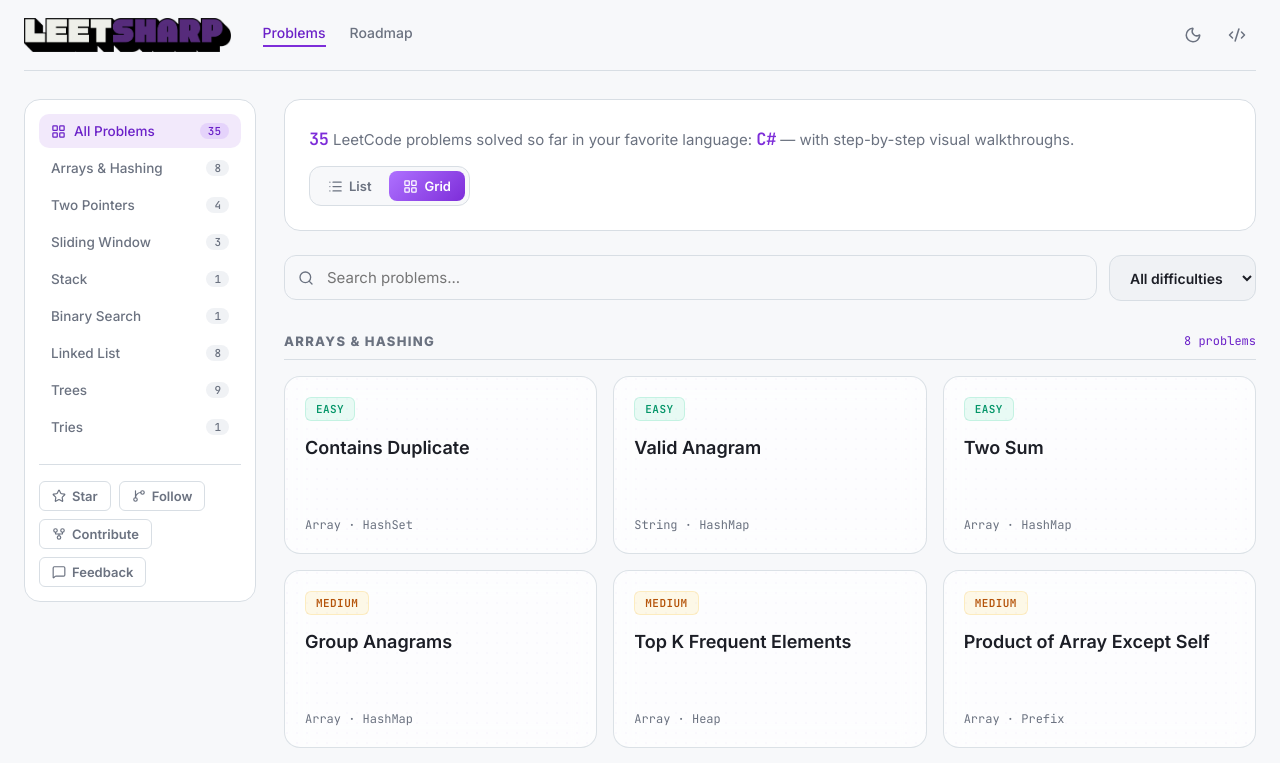
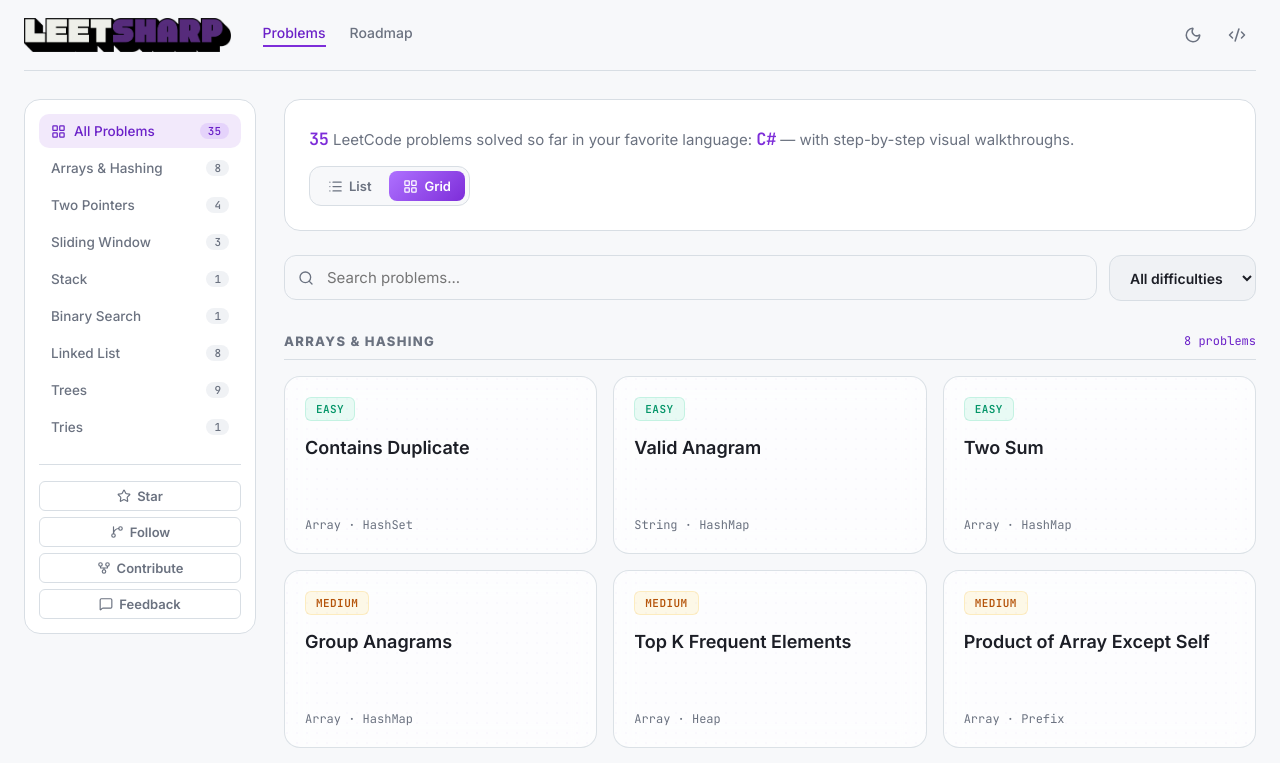
Before and after one commit to elberfunez/leetsharp, a React (Vite) app: page / in a window 1280 px wide. Shown: the top 763 px of the page. Built offline with nearby package versions, Linux system fonts and the light colour scheme.

Commit message:
add feedback button so users can report issues

```diff
--- a/src/index.css
+++ b/src/index.css
@@ -1717,10 +1717,15 @@ body {
 
 .sidebar-footer {
   display: flex;
-  flex-wrap: wrap;
-  gap: 8px;
+  flex-direction: column;
+  gap: 6px;
   border-top: 1px solid var(--border);
   padding-top: 16px;
+}
+
+.sidebar-footer .home-link {
+  width: 100%;
+  justify-content: center;
 }
 
 .home-main {
```
